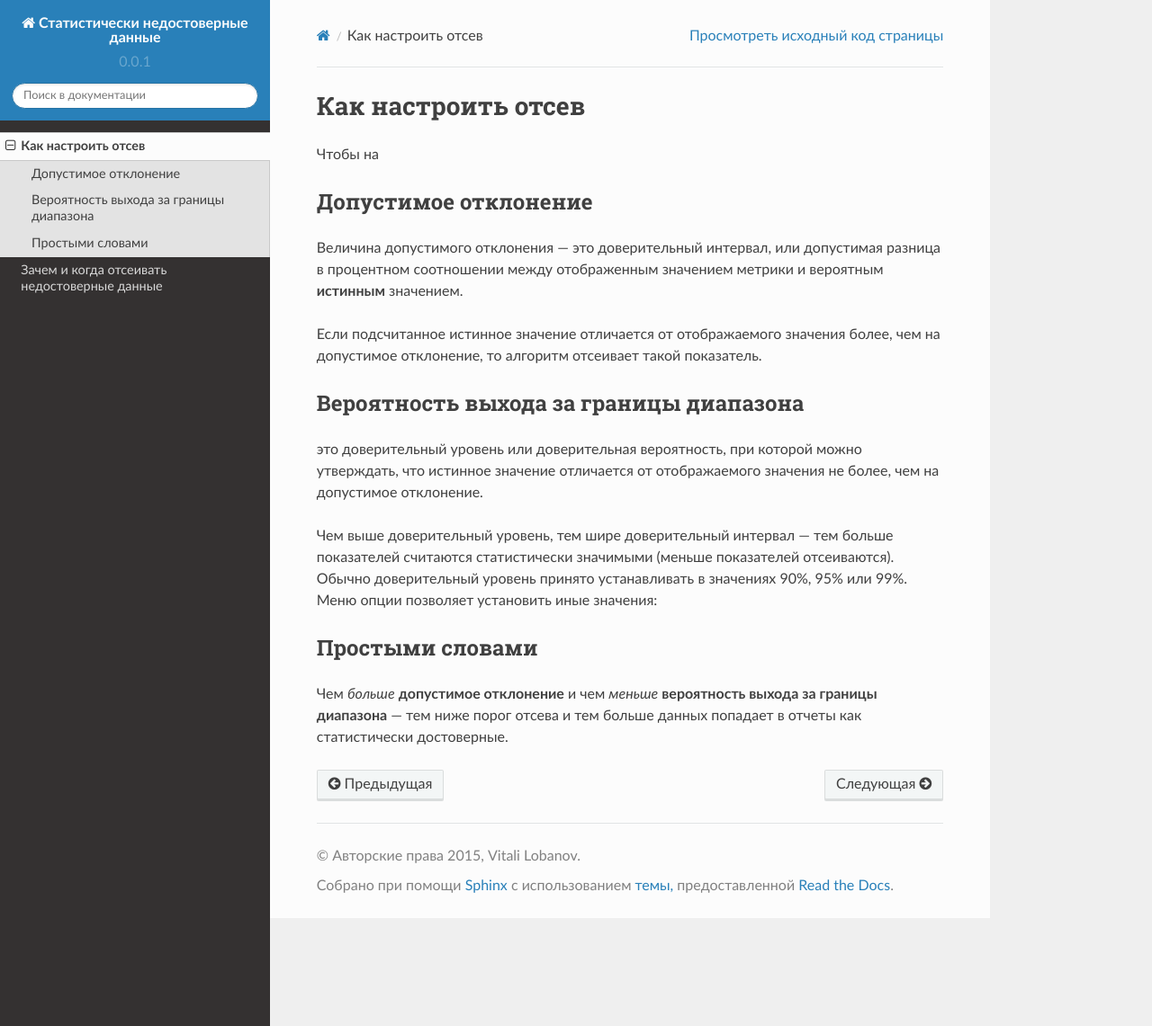
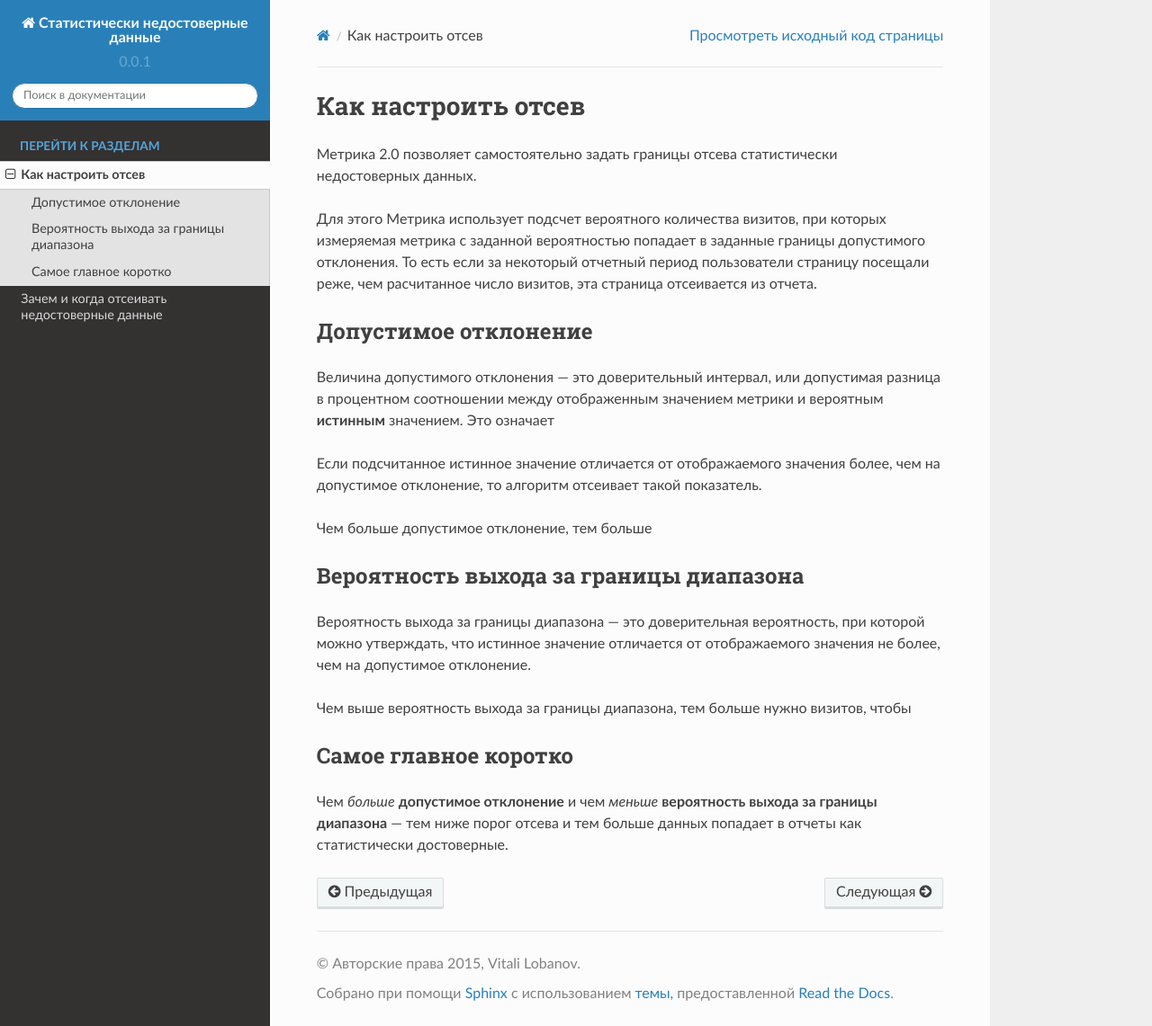
Before and after one commit to bfxy/yametrix-significance, a Sphinx documentation site: the page built from source/confidence.rst, in a window 1280 px wide and 1141 px high. Shown: the whole window at 90% size. Built offline with Sphinx 7.4.7 and the Read the Docs theme 2.0.0, drawn with Linux system fonts in a browser that asks for light colours; formulas are drawn with MathJax 3.

```diff
--- a/source/confidence.rst
+++ b/source/confidence.rst
@@ -3,29 +3,36 @@
 Как настроить отсев
 ===================
 
-Чтобы на
+Метрика 2.0 позволяет самостоятельно задать границы отсева статистически недостоверных данных.
+
+.. Это полезно, когда например нужно просмотреть отчет за небольшой период с маленьким количеством визитов. В такой ситуации стандартные настройки дополнительного отклонения и вероятности выхода за границы диапазона могут отсеять слишком много важных показателей или вообще все данные.
+
+Для этого Метрика использует подсчет вероятного количества визитов, при которых измеряемая метрика с заданной вероятностью попадает в заданные границы допустимого отклонения. То есть если за некоторый отчетный период пользователи страницу посещали реже, чем расчитанное число визитов, эта страница отсеивается из отчета.
 
 Допустимое отклонение
 ^^^^^^^^^^^^^^^^^^^^^
-Величина допустимого отклонения — это доверительный интервал, или допустимая разница в процентном соотношении между отображенным значением метрики и вероятным **истинным** значением.
+Величина допустимого отклонения — это доверительный интервал, или допустимая разница в процентном соотношении между отображенным значением метрики и вероятным **истинным** значением. Это означает
 
 Если подсчитанное истинное значение отличается от отображаемого значения
 более, чем на допустимое отклонение, то алгоритм отсеивает такой
 показатель.
 
+Чем больше допустимое отклонение, тем больше
+
+
 Вероятность выхода за границы диапазона
 ^^^^^^^^^^^^^^^^^^^^^^^^^^^^^^^^^^^^^^^
 
-это доверительный уровень или доверительная вероятность, при которой можно утверждать, что истинное значение отличается от отображаемого значения не более, чем на допустимое
+Вероятность выхода за границы диапазона — это доверительная вероятность, при которой можно утверждать, что истинное значение отличается от отображаемого значения не более, чем на допустимое
 отклонение.
 
-Чем выше доверительный уровень, тем шире доверительный интервал — тем
-больше показателей считаются статистически значимыми (меньше показателей
-отсеиваются). Обычно доверительный уровень принято устанавливать в значениях
-90%, 95% или 99%. Меню опции позволяет установить иные значения:
+Чем выше вероятность выхода за границы диапазона, тем больше нужно визитов, чтобы
 
 
-Простыми словами
-^^^^^^^^^^^^^^^^
+.. тем шире доверительный интервал — тем больше показателей считаются статистически значимыми (меньше показателей отсеиваются). Обычно доверительная вероятность устанавливается в значениях 90%, 95% или 99%.
+
+
+Cамое главное коротко
+^^^^^^^^^^^^^^^^^^^^^
 
 Чем *больше* **допустимое отклонение** и чем *меньше* **вероятность выхода за границы диапазона** — тем ниже порог отсева и тем больше данных попадает в отчеты как статистически достоверные.
```
Also changed, not shown: source/index.rst (+14 -9 lines).
